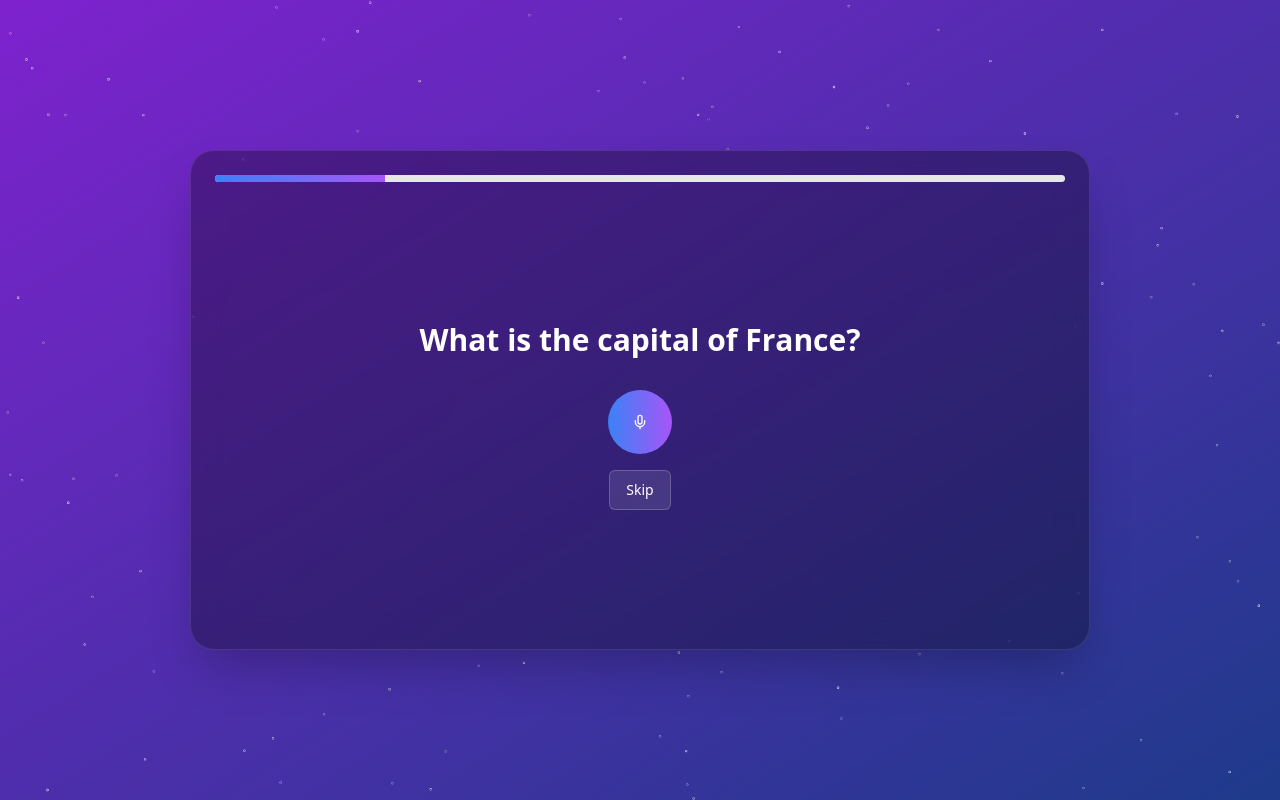
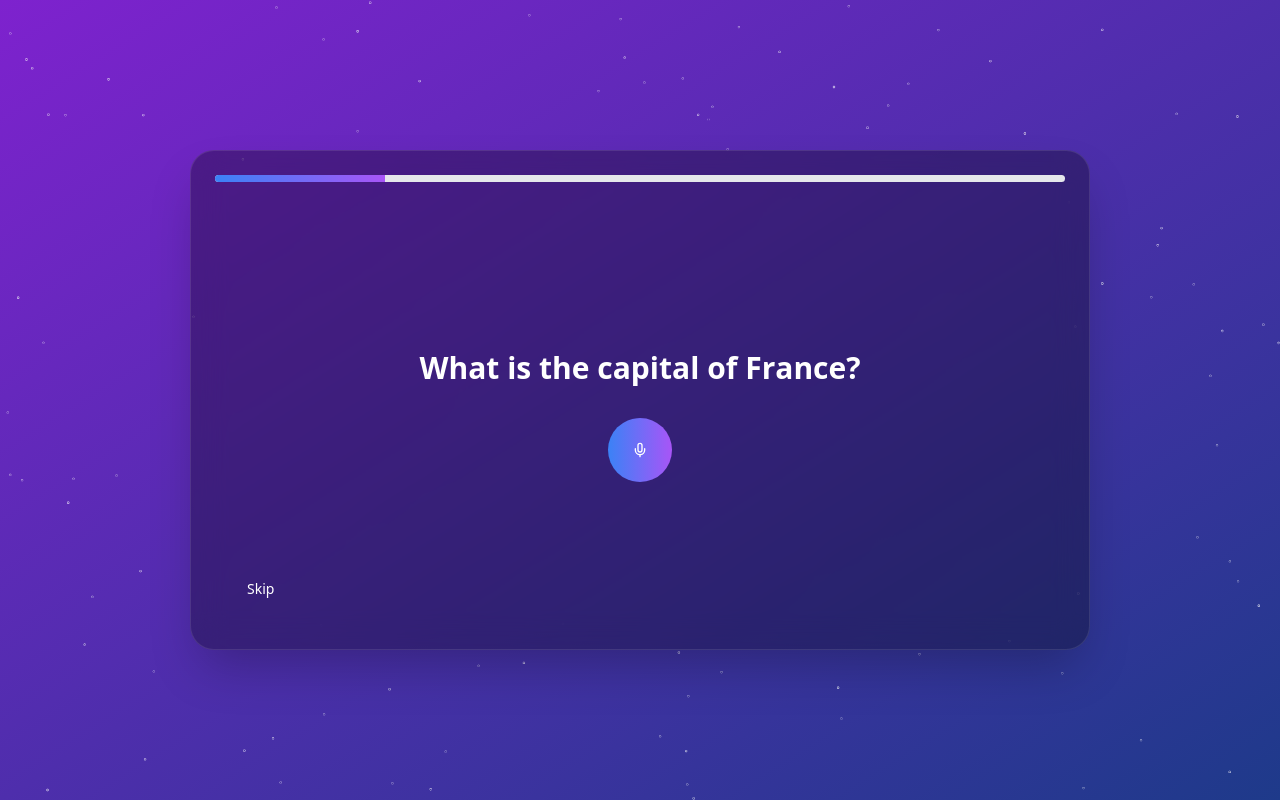
Before and after one commit to JanarthananGCT/audio-surveys, a Next.js app: page / in a window 1280 px wide. Built offline with nearby package versions, Linux system fonts and the light colour scheme.

Commit message:
button fixes

```diff
--- a/app/page.tsx
+++ b/app/page.tsx
@@ -104,16 +104,19 @@ export default function Home() {
                     onStartRecording={handleStartRecording}
                     onStopRecording={handleStopRecording}
                   />
-                  <Button
-                    onClick={handleSkip}
-                    variant="outline"
-                    className="bg-white/10 text-white border-white/20 hover:bg-white/20 transition-all duration-200 ease-in-out transform hover:scale-105"
-                  >
-                    Skip
-                  </Button>
+
                 </div>
               )}
             </motion.div>
+            <div className="absolute bottom-10 left-10">
+              <Button
+                onClick={handleSkip}
+                variant="link"
+                className=" text-white border-white/20 hover:bg-white/20 transition-all duration-200 ease-in-out transform hover:scale-105"
+              >
+                Skip
+              </Button>
+            </div>
           </AnimatePresence>
         </Card>
       </motion.div>
```
